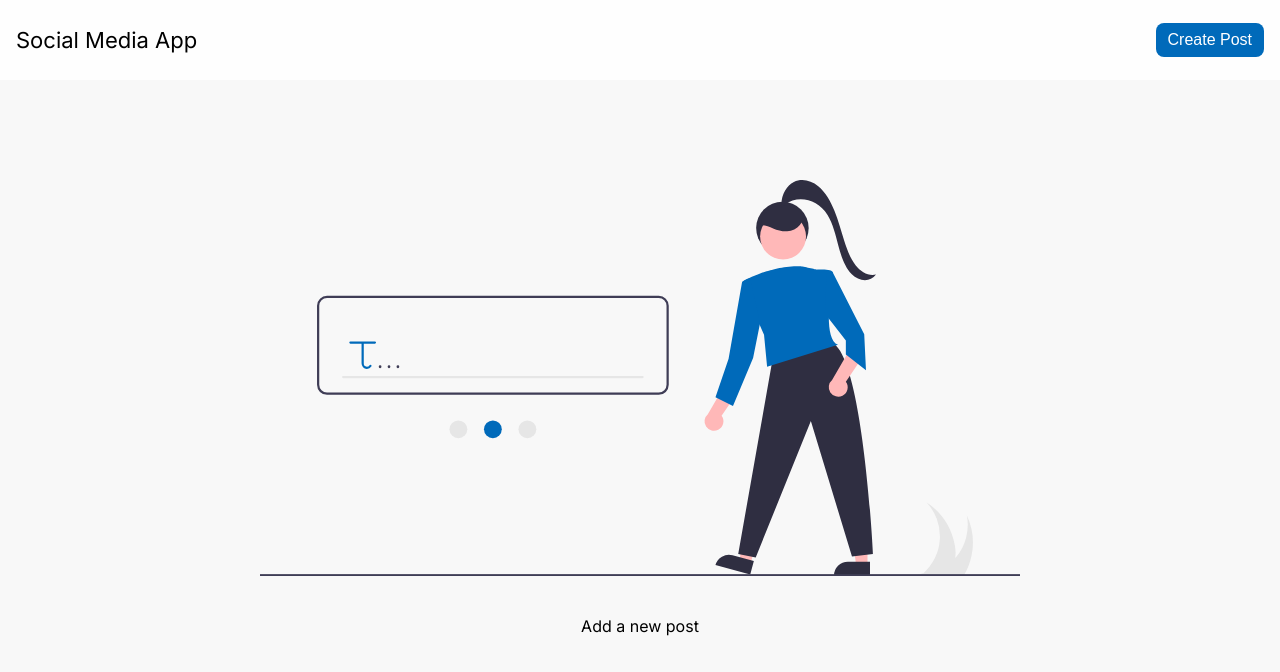
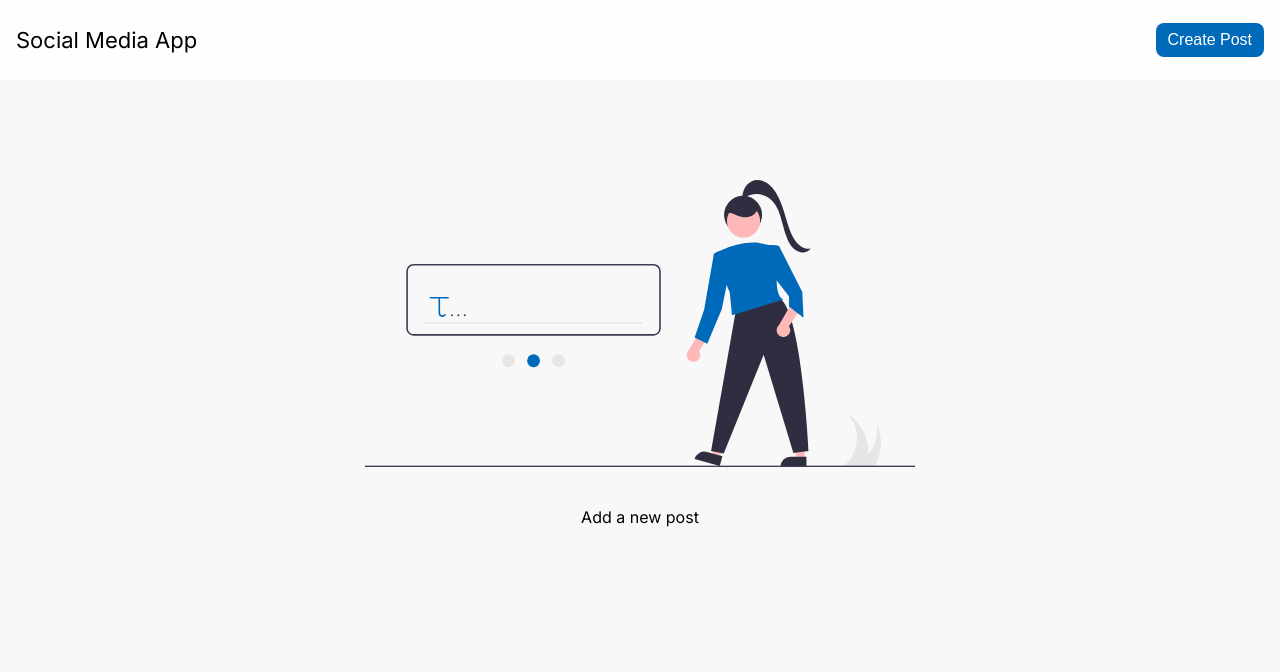
Before and after one commit to satshree/social-media, a React (Vite) app: page / in a window 1280 px wide. Shown: the top 672 px of the page. Built offline with nearby package versions, Linux system fonts and the light colour scheme.

Commit message:
update empty image css

```diff
--- a/src/pages/Home/home.module.css
+++ b/src/pages/Home/home.module.css
@@ -9,7 +9,9 @@
 }
 
 .create-img {
-  width: 65%;
+  width: 50%;
+  max-width: 550px;
+  pointer-events: none;
 }
 
 .empty {
```
